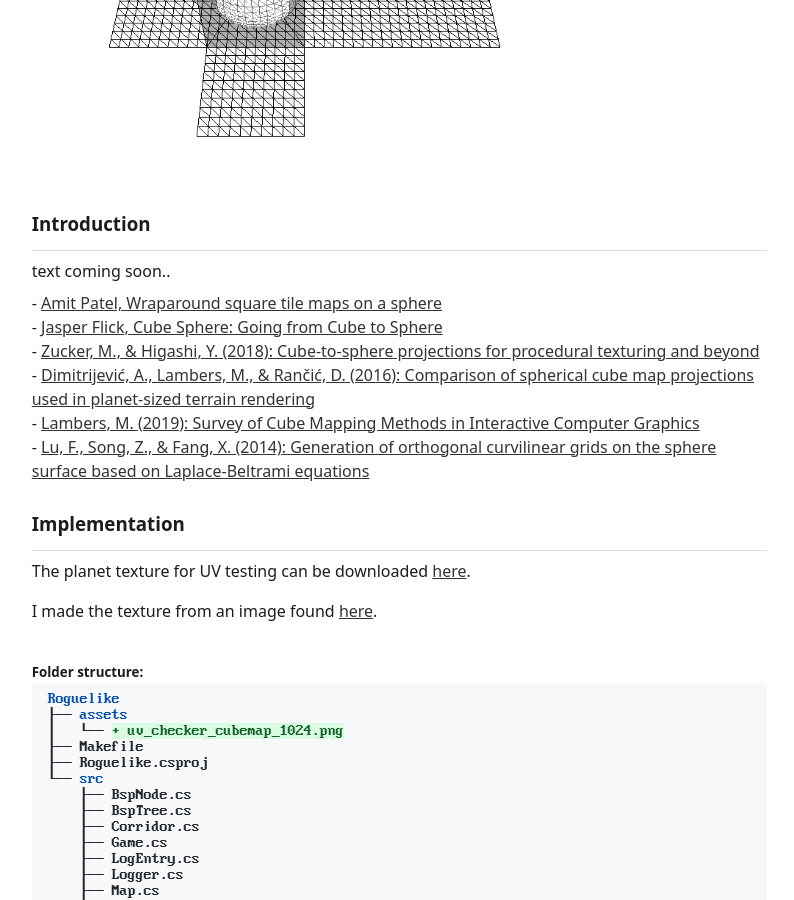
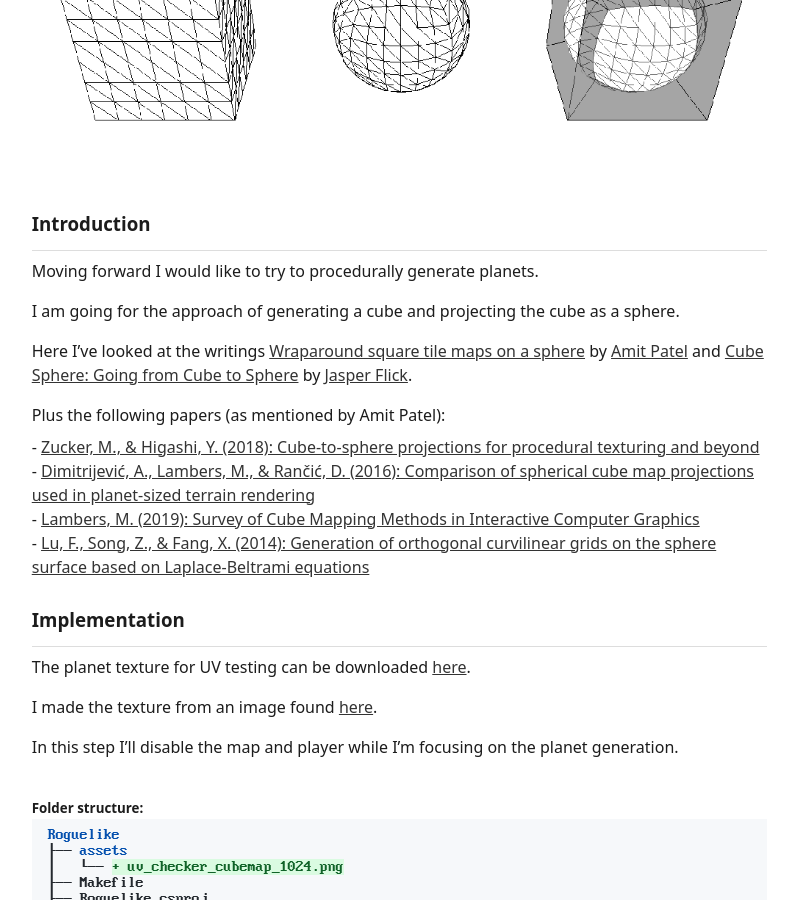
Before and after one commit to casper-borretzen/casper-borretzen.github.io, a Jekyll site: the page built from _posts/2024-06-10-roguelike-devlog8.md, in a window 1280 px wide and 900 px high, scrolled down 365 px. Shown: the whole window, without its empty margins (321-1115 px from the left). Built offline with Jekyll 4.4.1, drawn with Linux system fonts in a browser that asks for light colours.

Commit message:
devlog 8 update

```diff
--- a/_posts/2024-06-10-roguelike-devlog8.md
+++ b/_posts/2024-06-10-roguelike-devlog8.md
@@ -10,10 +10,13 @@
 ### Introduction
 ---
 
-text coming soon..
+Moving forward I would like to try to procedurally generate planets.
 
-- [Amit Patel, Wraparound square tile maps on a sphere](https://www.redblobgames.com/x/1938-square-tiling-of-sphere/){:target="_blank"}
-- [Jasper Flick, Cube Sphere: Going from Cube to Sphere](https://catlikecoding.com/unity/tutorials/procedural-meshes/cube-sphere/){:target="_blank"}
+I am going for the approach of generating a cube and projecting the cube as a sphere.
+
+Here I've looked at the writings [Wraparound square tile maps on a sphere](https://www.redblobgames.com/x/1938-square-tiling-of-sphere/){:target="_blank"} by [Amit Patel](https://x.com/redblobgames){:target="_blank"} and [Cube Sphere: Going from Cube to Sphere](https://catlikecoding.com/unity/tutorials/procedural-meshes/cube-sphere/){:target="_blank"} by [Jasper Flick](https://x.com/catlikecoding){:target="_blank"}.
+
+Plus the following papers (as mentioned by Amit Patel):
 - [Zucker, M., & Higashi, Y. (2018): Cube-to-sphere projections for procedural texturing and beyond](https://www.jcgt.org/published/0007/02/01/paper-lowres.pdf){:target="_blank"}
 - [Dimitrijević, A., Lambers, M., & Rančić, D. (2016): Comparison of spherical cube map projections used in planet-sized terrain rendering](http://casopisi.junis.ni.ac.rs/index.php/FUMathInf/article/viewFile/871/pdf_75){:target="_blank"}
 - [Lambers, M. (2019): Survey of Cube Mapping Methods in Interactive Computer Graphics](https://marlam.de/publications/cubemaps/lambers2019cubemaps.pdf){:target="_blank"}
@@ -26,6 +29,8 @@
 
 I made the texture from an image found [here](
 https://github.com/ThexXTURBOXx/UVCheckerMapGenerator){:target="_blank"}.
+
+In this step I'll disable the map and player while I'm focusing on the planet generation.
 
 {% include folder_tree.html root="Roguelike" content="assets|+uv_checker_cubemap_1024.png,Makefile,Roguelike.csproj,src|BspNode.cs|BspTree.cs|Corridor.cs|Game.cs|LogEntry.cs|Logger.cs|Map.cs|PathGraph.cs|+Planet.cs|Rand.cs|Room.cs|Vec2.cs" %}
 
```
Also changed, not shown: img/devlog8.png.
